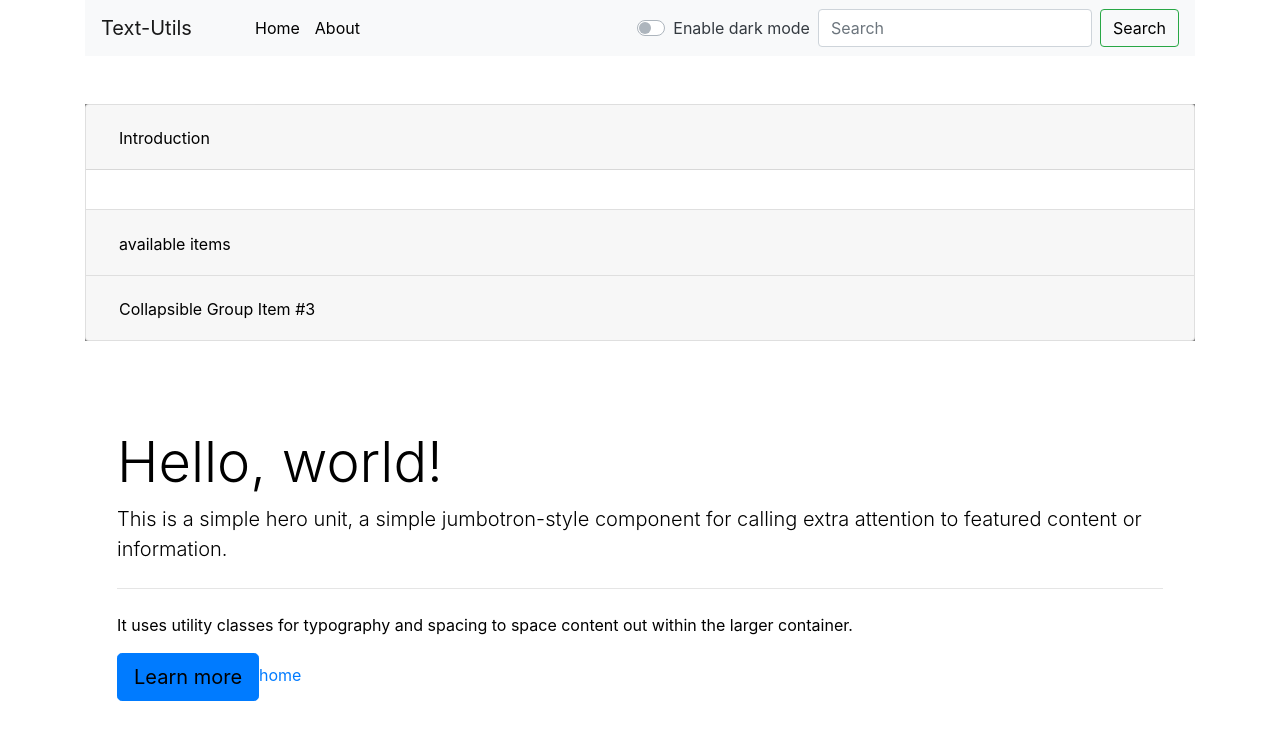
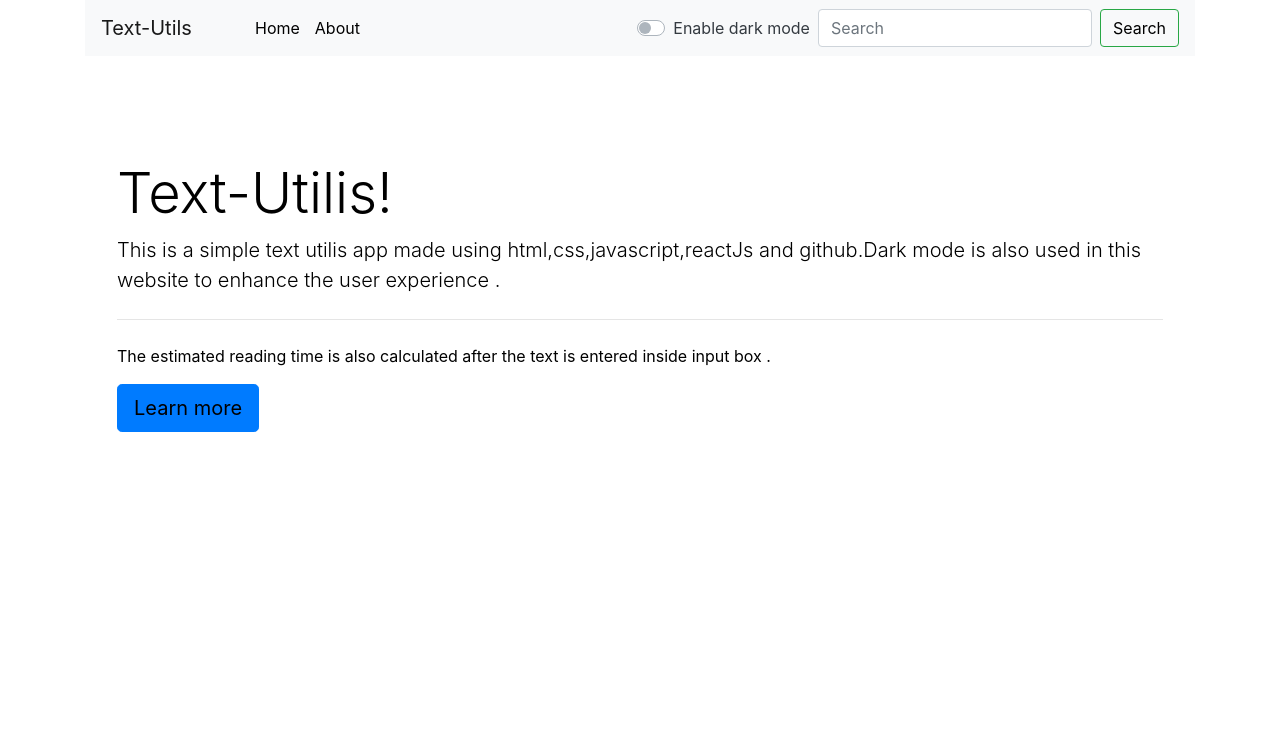
Before and after one commit to bsingh-1997/textutilis, a React (Create React App) app: page /about in a window 1280 px wide. Shown: the top 740 px of the page. Built offline with nearby package versions, Linux system fonts and the light colour scheme.

Commit message:
jumbotron

```diff
--- a/src/personel/middle.js
+++ b/src/personel/middle.js
@@ -12,7 +12,7 @@ const Middle = (props) => {
             <li><NavLink to="/about" className="c">About</NavLink></li>
           </ul>
         </div>
-        <div className="accordion my-4" id="accordionExample" style={{ backgroundColor: props.mode === 'dark' ? 'white' : 'grey' }}>
+        {/* <div className="accordion my-4" id="accordionExample" style={{ backgroundColor: props.mode === 'dark' ? 'white' : 'grey' }}>
           <div className="card" style={{ backgroundColor: props.mode === 'dark' ? '#343a40' : 'white' }}>
             <div className="card-header" id="headingOne">
               <h2 className="mb-0">
@@ -59,16 +59,16 @@ const Middle = (props) => {
               </div>
             </div>
           </div>
-        </div>
+        </div> */}
       </div>
       <div className='container'>
         <div className="jumbotron" style={{ backgroundColor: props.mode === 'dark' ? '#343a40' : 'white' }}>
-          <h1 className="display-4" style={{ color: props.mode === 'dark' ? 'white' : 'black' }}>Hello, world!</h1>
-          <p className="lead" style={{ color: props.mode === 'dark' ? 'white' : 'black' }}>This is a simple hero unit, a simple jumbotron-style component for calling extra attention to featured content or information.</p>
+          <h1 className="display-4" style={{ color: props.mode === 'dark' ? 'white' : 'black' }}>Text-Utilis!</h1>
+          <p className="lead" style={{ color: props.mode === 'dark' ? 'white' : 'black' }}>This is a simple text utilis app made using html,css,javascript,reactJs and github.Dark mode is also used in this website to enhance the user experience .</p>
           <hr className="my-4" style={{ color: props.mode === 'dark' ? 'white' : 'black' }} />
-          <p style={{ color: props.mode === 'dark' ? 'white' : 'black' }}>It uses utility classes for typography and spacing to space content out within the larger container.</p>
+          <p style={{ color: props.mode === 'dark' ? 'white' : 'black' }}>The estimated reading time is also calculated after the text is entered inside input box .</p>
           <a className="btn btn-primary btn-lg" href="#" role="button" style={{ color: props.mode === 'dark' ? 'white' : 'black' }}>Learn more</a>
-          <NavLink to="/">home</NavLink>
+
         </div>
       </div>
     </>
```
